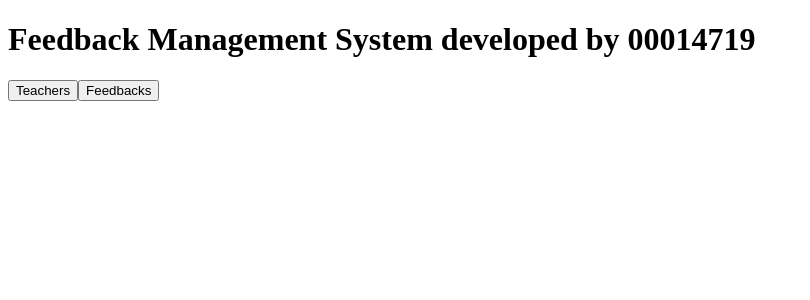
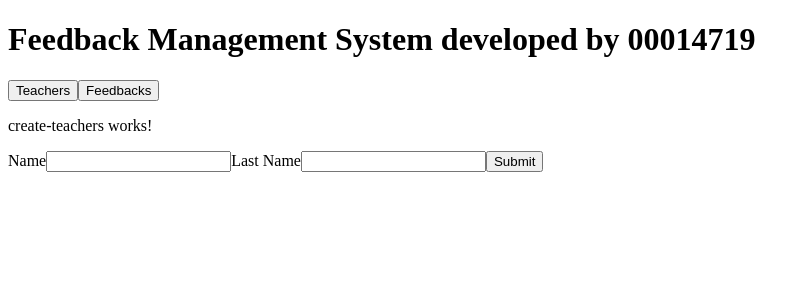
Before and after one commit to 00014719/WAD_CW_00014719, an Angular app in the folder SPA_00014719/: page /createTeacher in a window 1280 px wide. Before the commit this address led to /. Shown: the top 300 px of the page, without its empty margins (0-810 px from the left). Built offline with nearby package versions, Linux system fonts and the light colour scheme.

Commit message:
finished CREATE teacher

```diff
--- a/SPA_00014719/src/app/app.component.ts
+++ b/SPA_00014719/src/app/app.component.ts
@@ -1,10 +1,11 @@
 import { Component } from '@angular/core';
+import { FormsModule } from '@angular/forms';
 import { RouterLink, RouterLinkActive, RouterOutlet } from '@angular/router';
 
 @Component({
   selector: 'app-root',
   standalone: true,
-  imports: [RouterOutlet, RouterLink, RouterLinkActive],
+  imports: [RouterOutlet, RouterLink, RouterLinkActive, FormsModule],
   templateUrl: './app.component.html',
   styleUrl: './app.component.css'
 })
--- a/SPA_00014719/src/app/app.routes.ts
+++ b/SPA_00014719/src/app/app.routes.ts
@@ -11,10 +11,10 @@ import { DeleteFeedbacksComponent } from './pages/delete-feedbacks/delete-feedba
 export const routes: Routes = [
     {path: 'teachers', component: ListTeachersComponent},
     {path: 'feedbacks', component: ListFeedbacksComponent},
-    {path: 'createTeacher/:id', component: CreateTeachersComponent},
+    {path: 'createTeacher', component: CreateTeachersComponent},
     {path: 'editTeacher/:id', component: UpdateTeachersComponent},
     {path: 'deleteTeacher/:id', component: DeleteTeachersComponent},
-    {path: 'createFeedback/:id', component: CreateFeedbacksComponent},
+    {path: 'createFeedback', component: CreateFeedbacksComponent},
     {path: 'editFeedback/:id', component: UpdateFeedbacksComponent},
     {path: 'deleteFeedback/:id', component: DeleteFeedbacksComponent},
 ];
--- a/SPA_00014719/src/app/pages/create-teachers/create-teachers.component.html
+++ b/SPA_00014719/src/app/pages/create-teachers/create-teachers.component.html
@@ -1 +1,9 @@
 <p>create-teachers works!</p>
+
+<form (ngSubmit)="createTeacher(teacher); $event.preventDefault()">
+    <label for="name">Name</label>
+    <input priority="text" name="firstName" [(ngModel)]="teacher.firstName" required/>
+    <label for="name">Last Name</label>
+    <input priority="text" name="lastName" [(ngModel)]="teacher.lastName" required/>
+    <button priority="submit">Submit</button>
+</form>
--- a/SPA_00014719/src/app/pages/create-teachers/create-teachers.component.ts
+++ b/SPA_00014719/src/app/pages/create-teachers/create-teachers.component.ts
@@ -1,12 +1,31 @@
 import { Component } from '@angular/core';
+import { TeacherService } from '../../services/teacher.service';
+import { Teacher } from '../../services/models/teacher.model';
+import { Router } from '@angular/router';
+import { FormsModule } from '@angular/forms';
 
 @Component({
   selector: 'app-create-teachers',
   standalone: true,
-  imports: [],
+  imports: [FormsModule],
   templateUrl: './create-teachers.component.html',
   styleUrl: './create-teachers.component.css'
 })
 export class CreateTeachersComponent {
+  teacher: Teacher = {
+    id: 0,
+    firstName: '',
+    lastName: ''
+  }
 
+  constructor(private teacherService: TeacherService, private router: Router){}
+
+  createTeacher(teacher: Teacher){
+    this.teacherService.addTeacher(teacher)
+      .subscribe(
+        response => {
+          this.router.navigate(['/teachers']);
+        }
+      );
+  }
 }
```
